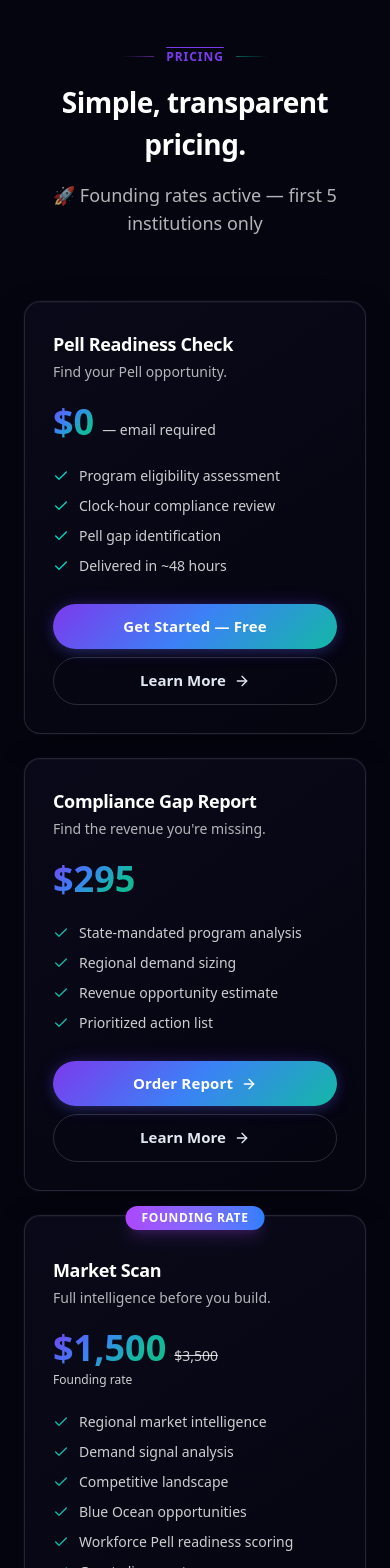
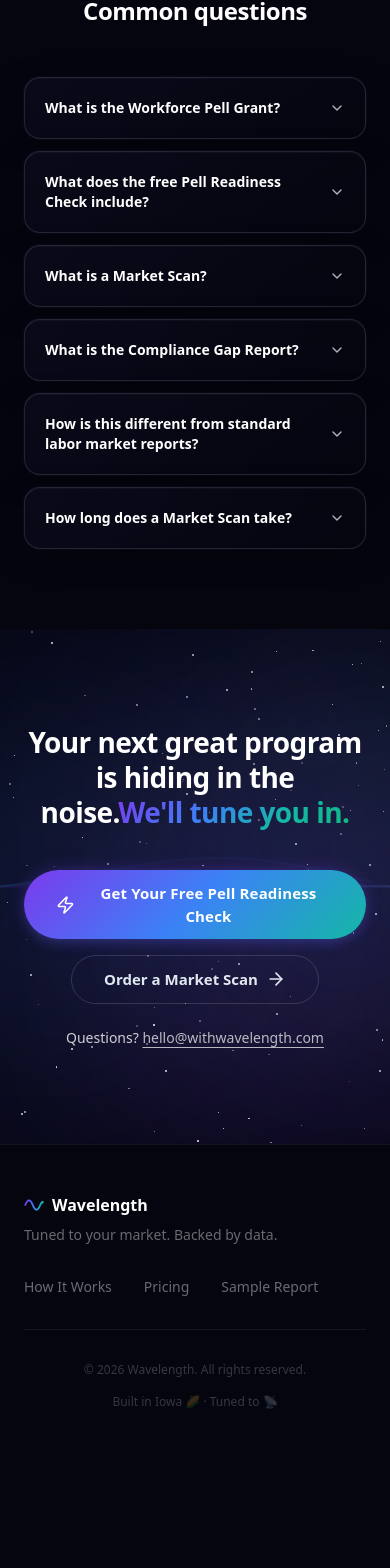
Before and after one commit to wspanic201/workforce-intelligence, a Next.js app: page / in a window 390 px wide. Shown: the part 7966-9534 px from the top of the page. After the commit the page ends 9424 px from the top, so only its background shows below. Built offline with nearby package versions, Linux system fonts and the light colour scheme.

Commit message:
fix: remove duplicate pricing section, update nav links to #products

```diff
--- a/app/layout.tsx
+++ b/app/layout.tsx
@@ -108,7 +108,7 @@ export default function RootLayout({
                   How It Works
                 </Link>
                 <Link
-                  href="#pricing"
+                  href="#products"
                   className="hover:text-white/70 transition-colors"
                 >
                   Pricing
--- a/app/page.tsx
+++ b/app/page.tsx
@@ -1028,159 +1028,6 @@ export default function HomePage() {
         </div>
       </section>
 
-      <WaveDivider />
-
-      {/* ===== PRICING ===== */}
-      <section className="relative py-20 md:py-32" id="pricing">
-        <div className="max-w-[1100px] mx-auto px-6">
-          <AnimateOnScroll variant="fade-up" className="text-center mb-4">
-            <span className="overline inline-flex items-center gap-3">
-              <span className="w-8 h-[1px] bg-gradient-to-r from-transparent to-purple-500/50" />
-              Pricing
-              <span className="w-8 h-[1px] bg-gradient-to-l from-transparent to-teal-500/50" />
-            </span>
-          </AnimateOnScroll>
-          <AnimateOnScroll variant="fade-up" delay={100} className="text-center mb-4">
-            <h2
-              className="font-heading font-bold text-white"
-              style={{ fontSize: 'clamp(1.75rem, 3vw + 0.5rem, 2.75rem)' }}
-            >
-              Simple, transparent pricing.
-            </h2>
-          </AnimateOnScroll>
-          <AnimateOnScroll variant="fade-up" delay={200} className="text-center mb-16">
-            <p className="text-white/70 text-lg">
-              🚀 Founding rates active — first 5 institutions only
-            </p>
-          </AnimateOnScroll>
-
-          <StaggerChildren stagger={120} variant="fade-up" className="grid md:grid-cols-3 gap-6 md:gap-8 max-w-4xl mx-auto items-start">
-
-            {/* Tier 1 — Pell Readiness Check */}
-            <div className="card-cosmic rounded-2xl p-7 border-teal-500/20">
-              <h3 className="font-heading font-semibold text-white text-lg">Pell Readiness Check</h3>
-              <p className="text-white/70 text-sm mt-1">Find your Pell opportunity.</p>
-              <div className="mt-5 mb-6">
-                <span className="font-heading font-bold text-4xl text-gradient-cosmic">$0</span>
-                <span className="text-white/80 text-sm ml-2">— email required</span>
-              </div>
-              <ul className="space-y-2.5 mb-7">
-                {[
-                  'Program eligibility assessment',
-                  'Clock-hour compliance review',
-                  'Pell gap identification',
-                  'Delivered in ~48 hours',
-                ].map(item => (
-                  <li key={item} className="flex items-start gap-2.5">
-                    <Check className="h-4 w-4 text-teal-400 flex-shrink-0 mt-0.5" strokeWidth={2} />
-                    <span className="text-sm text-white/80">{item}</span>
-                  </li>
-                ))}
-              </ul>
-              <a href="#hero">
-                <button className="btn-cosmic btn-cosmic-primary w-full text-sm">
-                  Get Started — Free
-                </button>
-              </a>
-              <Link href="/pell" className="block mt-2">
-                <button className="btn-cosmic btn-cosmic-ghost w-full text-sm">
-                  Learn More <ArrowRight className="ml-2 h-4 w-4" />
-                </button>
-              </Link>
-            </div>
-
-            {/* Tier 2 — Compliance Gap Report */}
-            <div className="card-cosmic rounded-2xl p-7">
-              <h3 className="font-heading font-semibold text-white text-lg">Compliance Gap Report</h3>
-              <p className="text-white/70 text-sm mt-1">Find the revenue you&apos;re missing.</p>
-              <div className="mt-5 mb-6">
-                <span className="font-heading font-bold text-4xl text-gradient-cosmic">$295</span>
-              </div>
-              <ul className="space-y-2.5 mb-7">
-                {[
-                  'State-mandated program analysis',
-                  'Regional demand sizing',
-                  'Revenue opportunity estimate',
-                  'Prioritized action list',
-                ].map(item => (
-                  <li key={item} className="flex items-start gap-2.5">
-                    <Check className="h-4 w-4 text-cosmic-teal flex-shrink-0 mt-0.5" strokeWidth={2} />
-                    <span className="text-sm text-white/80">{item}</span>
-                  </li>
-                ))}
-              </ul>
-              <a href="mailto:hello@withwavelength.com?subject=Compliance%20Gap%20Report%20Order&body=College%20name%3A%20%0ACity%2C%20State%3A%20">
-                <button className="btn-cosmic btn-cosmic-primary w-full text-sm">
-                  Order Report
-                  <ArrowRight className="ml-2 h-4 w-4" />
-                </button>
-              </a>
-              <Link href="/compliance-gap" className="block mt-2">
-                <button className="btn-cosmic btn-cosmic-ghost w-full text-sm">
-                  Learn More <ArrowRight className="ml-2 h-4 w-4" />
-                </button>
-              </Link>
-            </div>
-
-            {/* Tier 3 — Market Scan (featured) */}
-            <div className="card-cosmic rounded-2xl p-7 relative border-purple-500/20 md:-mt-4">
-              <div className="absolute -top-3 left-1/2 -translate-x-1/2">
-                <span className="inline-flex items-center rounded-full bg-gradient-to-r from-purple-500 to-blue-500 px-4 py-1 text-xs font-bold uppercase tracking-wider text-white shadow-lg shadow-purple-500/20">
-                  Founding Rate
-                </span>
-              </div>
-              <div className="mt-3">
-                <h3 className="font-heading font-semibold text-white text-lg">Market Scan</h3>
-                <p className="text-white/70 text-sm mt-1">Full intelligence before you build.</p>
-                <div className="mt-5 mb-1">
-                  <span className="font-heading font-bold text-4xl text-gradient-cosmic">$1,500</span>
-                  <span className="text-white/80 text-sm ml-2 line-through">$3,500</span>
-                </div>
-                <p className="text-xs text-white/80 mb-6">Founding rate</p>
-                <ul className="space-y-2.5 mb-7">
-                  {[
-                    'Regional market intelligence',
-                    'Demand signal analysis',
-                    'Competitive landscape',
-                    'Blue Ocean opportunities',
-                    'Workforce Pell readiness scoring',
-                    'Grant alignment',
-                    'Scored & ranked programs',
-                  ].map(item => (
-                    <li key={item} className="flex items-start gap-2.5">
-                      <Check className="h-4 w-4 text-cosmic-teal flex-shrink-0 mt-0.5" strokeWidth={2} />
-                      <span className="text-sm text-white/80">{item}</span>
-                    </li>
-                  ))}
-                </ul>
-                <a href="mailto:hello@withwavelength.com?subject=Market%20Scan%20Order&body=College%20name%3A%20%0ACity%2C%20State%3A%20%0AAny%20focus%20areas%3A%20">
-                  <button className="btn-cosmic btn-cosmic-primary w-full text-sm">
-                    Order Market Scan
-                    <ArrowRight className="ml-2 h-4 w-4" />
-                  </button>
-                </a>
-                <Link href="/discover" className="block mt-2">
-                  <button className="btn-cosmic btn-cosmic-ghost w-full text-sm">
-                    Learn More <ArrowRight className="ml-2 h-4 w-4" />
-                  </button>
-                </Link>
-              </div>
-            </div>
-
-          </StaggerChildren>
-
-          <AnimateOnScroll variant="fade" delay={400}>
-            <div className="mt-12 text-center">
-              <div className="flex items-center justify-center gap-2 text-sm text-white/70">
-                <Shield className="h-4 w-4" />
-                <span>100% satisfaction guarantee — full refund if not actionable</span>
-              </div>
-            </div>
-          </AnimateOnScroll>
-        </div>
-      </section>
-
-      <WaveDivider />
 
       {/* ===== FAQ ===== */}
       <FAQSection />
--- a/components/cosmic/NavBar.tsx
+++ b/components/cosmic/NavBar.tsx
@@ -44,7 +44,7 @@ export function NavBar() {
               How It Works
             </Link>
             <Link
-              href="#pricing"
+              href="#products"
               className="text-sm font-medium text-white/50 hover:text-white transition-colors"
             >
               Pricing
@@ -58,7 +58,7 @@ export function NavBar() {
           </div>
 
           <div className="hidden md:flex items-center gap-3">
-            <Link href="#pricing">
+            <Link href="#products">
               <button className="btn-cosmic btn-cosmic-primary text-sm py-2 px-6">
                 Get Started
               </button>
@@ -100,7 +100,7 @@ export function NavBar() {
               How It Works
             </Link>
             <Link
-              href="#pricing"
+              href="#products"
               className="block text-base font-medium text-white/80 hover:text-white py-2 px-2 rounded-lg hover:bg-white/[0.05] transition-colors"
               onClick={() => setMobileOpen(false)}
             >
@@ -114,7 +114,7 @@ export function NavBar() {
               Sample Report
             </Link>
             <div className="pt-3">
-              <Link href="#pricing" onClick={() => setMobileOpen(false)}>
+              <Link href="#products" onClick={() => setMobileOpen(false)}>
                 <button className="btn-cosmic btn-cosmic-primary text-sm py-3 px-6 w-full">
                   Get Started
                 </button>
```
